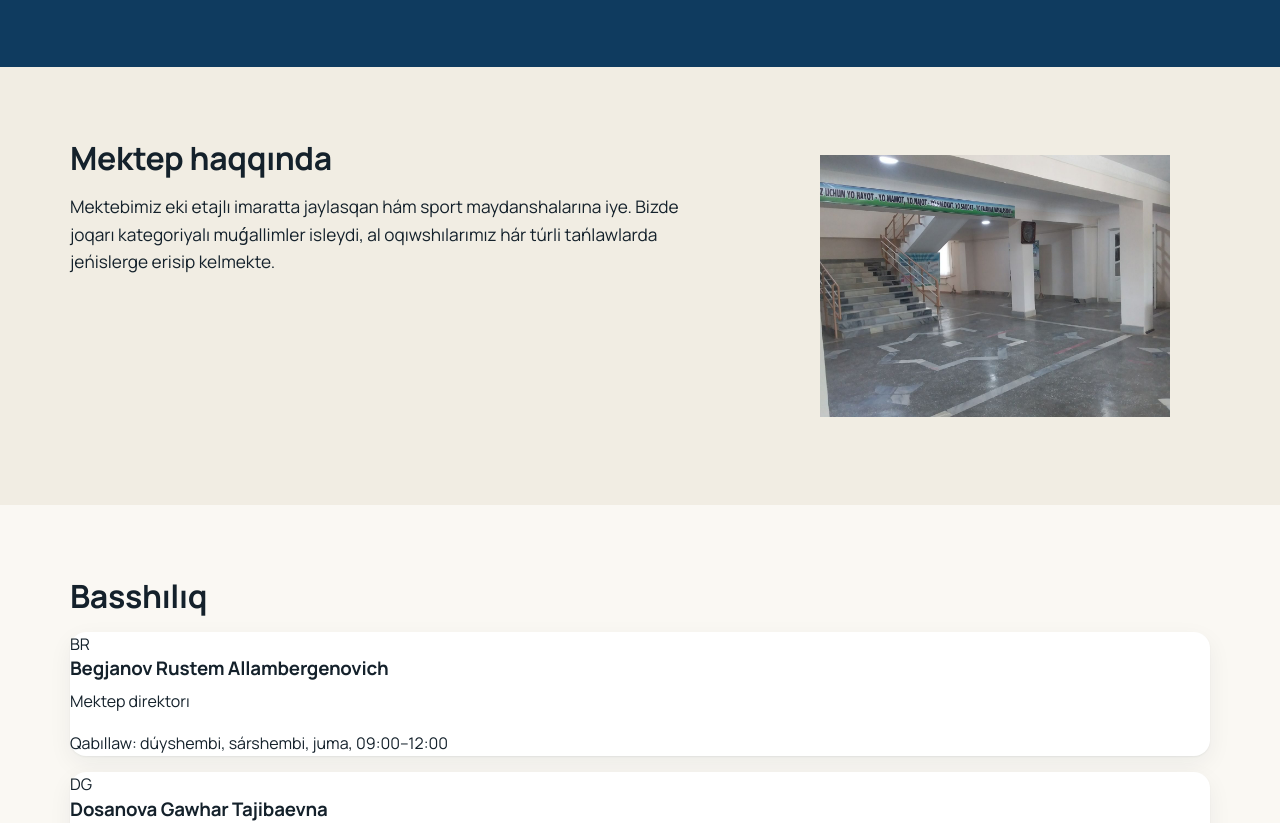
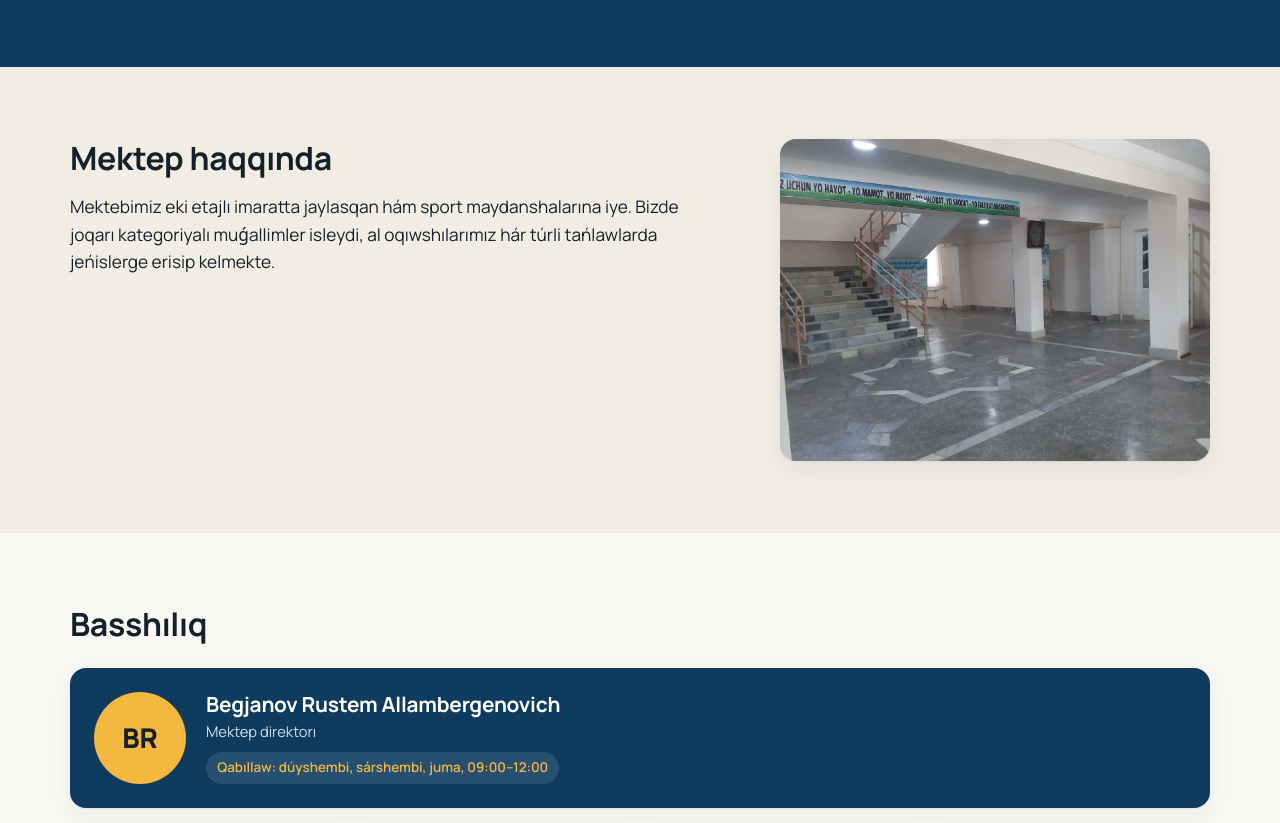
Before and after one commit to nukusmektep42/school42-nukus, a plain HTML site: page index.html in a window 1280 px wide. Shown: the part 1360-2183 px from the top of the page. Drawn offline with nearby package versions, Linux system fonts and the light colour scheme; no server answers.

Commit message:
Enhance styles for about and leader sections
Added styles for about section and leader components.

```diff
--- a/style.css
+++ b/style.css
@@ -272,3 +272,23 @@ p { margin: 0 0 1em; }
   .admin-top__right { width: 100%; justify-content: space-between; gap: .5rem; }
   .admin-top__right .btn { padding: .4rem .65rem; }
 }
+
+/* Basshılıq */
+.about__photo { margin: 0; border-radius: var(--radius); overflow: hidden; box-shadow: var(--shadow); }
+.about__photo img { width: 100%; aspect-ratio: 4 / 3; object-fit: cover; }
+.leaders { display: grid; grid-template-columns: repeat(4, 1fr); gap: 1.25rem; margin-top: 1.5rem; }
+@media (max-width: 1000px) { .leaders { grid-template-columns: repeat(2, 1fr); } }
+@media (max-width: 560px) { .leaders { grid-template-columns: 1fr; } }
+.leader { padding: 1.5rem; text-align: center; display: flex; flex-direction: column; align-items: center; }
+.leader__avatar { display: grid; place-items: center; width: 76px; height: 76px; border-radius: 50%; background: var(--gold-soft); color: #7a5300; font-weight: 800; font-size: 1.4rem; margin-bottom: .9rem; }
+.leader h3 { font-size: 1.05rem; margin-bottom: .35rem; }
+.leader__role { color: var(--muted); font-size: .92rem; margin: 0 0 .6rem; }
+.leader__time { margin: auto 0 0; font-size: .84rem; font-weight: 600; color: var(--navy-2); background: #eef4f9; padding: .35rem .7rem; border-radius: 999px; }
+.leader--main { background: var(--navy); color: #fff; grid-column: 1 / -1; display: grid; grid-template-columns: auto 1fr; column-gap: 1.25rem; text-align: left; align-items: center; }
+.leader--main .leader__avatar { grid-row: span 3; margin: 0; width: 92px; height: 92px; font-size: 1.7rem; }
+.leader--main h3 { font-size: 1.3rem; margin: 0; }
+.leader--main .leader__role { margin: .2rem 0 .5rem; }
+.leader--main .leader__time { margin: 0; justify-self: start; }
+.leader--main .leader__avatar { background: var(--gold); color: var(--ink); }
+.leader--main .leader__role { color: #cfe0ee; }
+.leader--main .leader__time { background: rgba(255,255,255,.1); color: var(--gold); }
```
